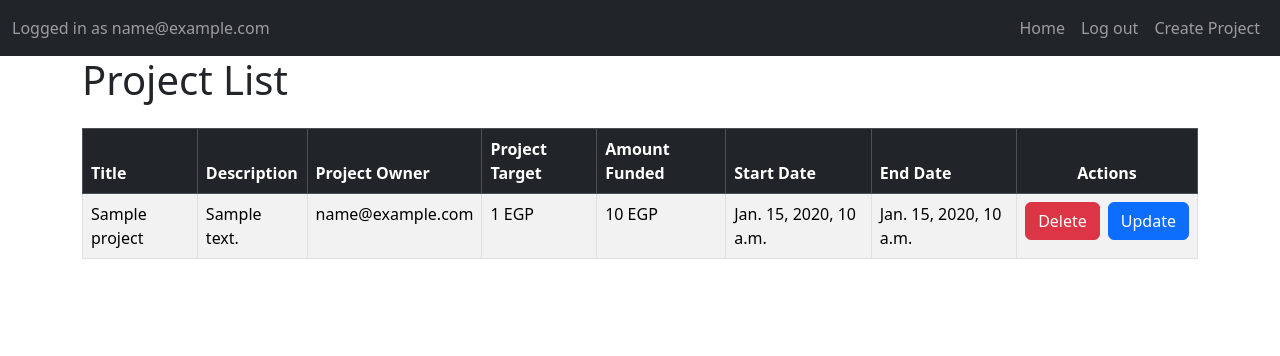
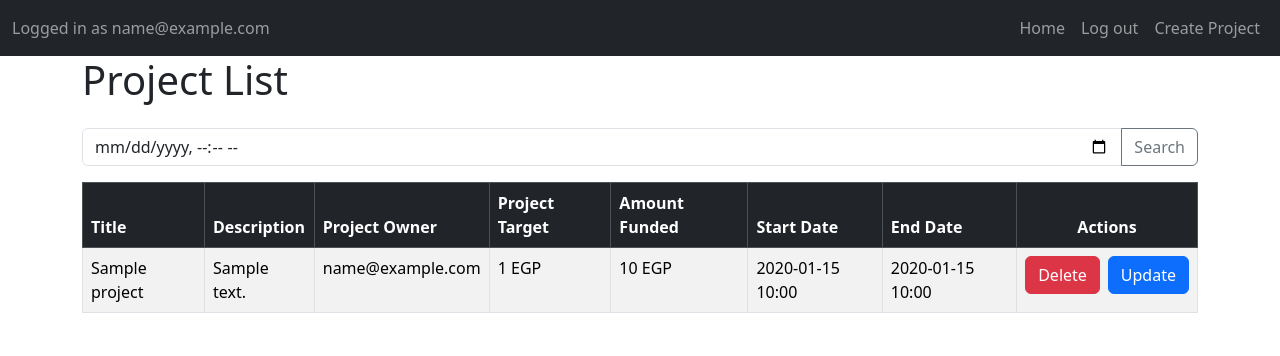
Before and after one commit to Le-Wolfie/django-iti, a Django app: page / in a window 1280 px wide. Shown: the top 356 px of the page. Run offline with Django 3.2, Linux system fonts and the light colour scheme; a user stored in the database is signed in; tables that the repository leaves empty hold one stand-in row (values such as "Sample post").

Commit message:
add search projects by date

```diff
--- a/template/main.html
+++ b/template/main.html
@@ -4,6 +4,13 @@
 
 {% block content %}
 <h1 class="mb-4">Project List</h1>
+<div class="search-bar">
+    <div class="input-group mb-3">
+        <input type="datetime-local" class="form-control" name="search" placeholder="Search for a project" id="search-content">
+        <button class="btn btn-outline-secondary" type="submit" id="search-btn">Search</button>
+    </div>
+
+</div>
 <div class="table-responsive">
     <table class="table table-bordered table-striped">
         <thead class="table-dark">
@@ -26,8 +33,8 @@
                 <td>{{ project.owner }}</td>
                 <td>{{ project.target }} EGP</td>
                 <td>{{ project.amount_donated}} EGP</td>
-                <td>{{ project.start_time }}</td>
-                <td>{{ project.end_time }}</td>
+                <td>{{ project.start_time|date:"Y-m-d H:i" }}</td>
+                <td>{{ project.end_time|date:"Y-m-d H:i" }}</td>
                 {% if user == project.owner %}
                 <td class="text-center">
                     <div class="btn-group">
@@ -54,4 +61,35 @@
     </table>
 </div>
 
+<script>
+    const table_body = document.getElementsByTagName("tbody");
+    const search_bar = document.getElementById("search-content");
+    search_bar.addEventListener("keyup", function(event) {
+        if (event.keyCode === 13) {
+        event.preventDefault();
+        document.getElementById("search-btn").click();
+        }
+    });
+    const search_btn = document.getElementById("search-btn");
+    search_btn.addEventListener("click", (e) => {
+        const search_bar_content = search_bar.value;
+        const table_rows = table_body[0].getElementsByTagName("tr");
+        for (let i = 0; i < table_rows.length; i++) {
+            const table_data = table_rows[i].getElementsByTagName("td");
+            const start_date = table_data[5];
+            const end_date = table_data[6];
+            // "Sept. 8, 2023, 5:52 p.m." format example, we need to parse this
+            const start_date_time = Date.parse(start_date.innerText);
+            const end_date_time = Date.parse(end_date.innerText);
+            const search_date_time = Date.parse(search_bar_content);
+            if((search_date_time < end_date_time && search_date_time > start_date_time) || search_bar_content == ""){
+                table_rows[i].style.display = "";
+            } else {
+                table_rows[i].style.display = "none";
+            }
+
+
+        }
+    })
+</script>
 {% endblock %}
```
